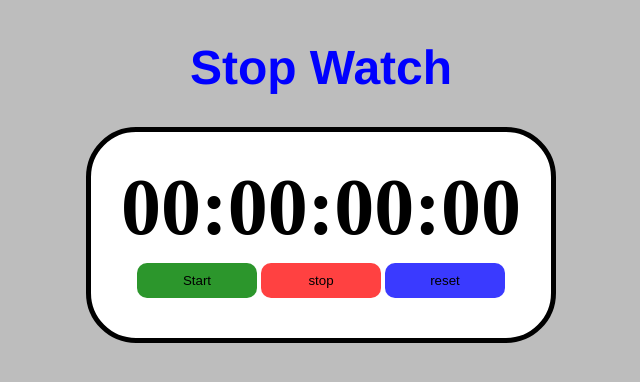
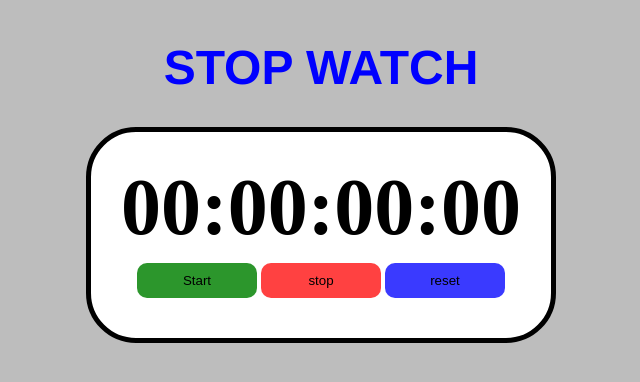
Before and after one commit to Nagesh2003/stopwatch, a plain HTML site: page index.html in a window 1280 px wide. Shown: the whole page, without its empty margins (319-959 px from the left). Drawn offline with Linux system fonts and the light colour scheme.

Commit message:
changed heading

```diff
--- a/index.html
+++ b/index.html
@@ -7,7 +7,7 @@
     <link rel="stylesheet" href="style.css">
 </head>
 <body>
-    <h1>Stop Watch</h1>
+    <h1>STOP WATCH</h1>
 <div id="container">
 <div id="dispaly">00:00:00:00</div>
 <div id="controls" >
```
